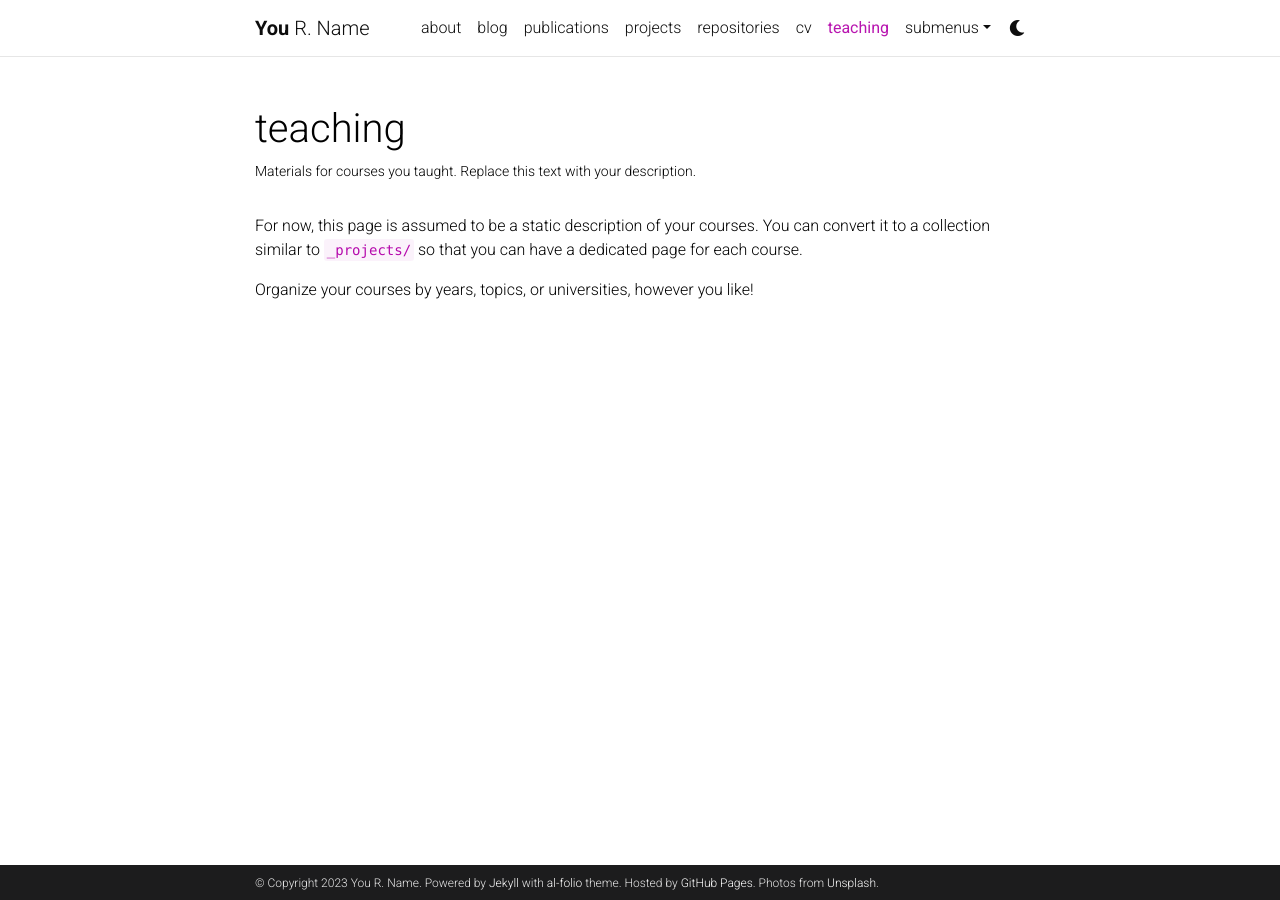
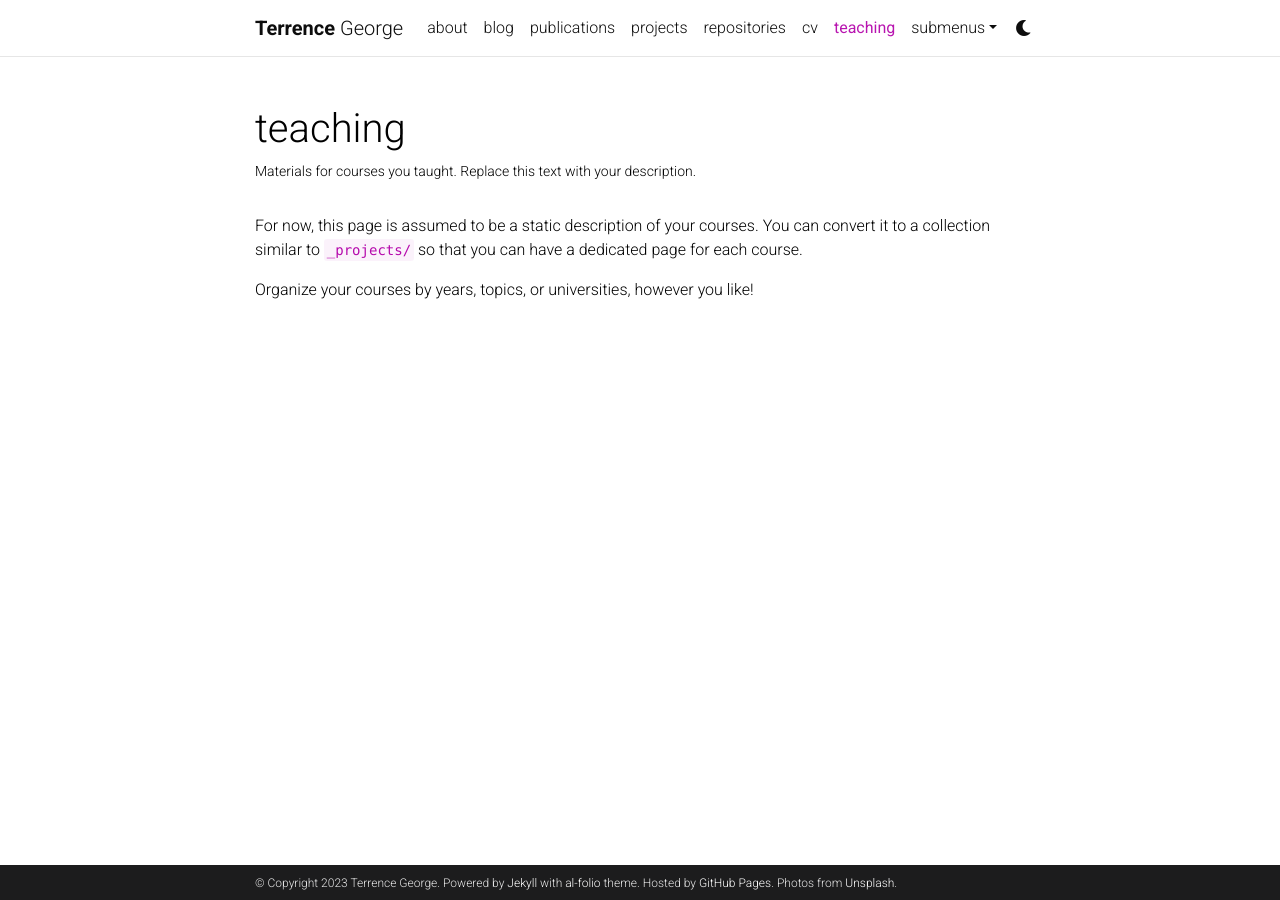
Before and after one commit to terrencegeorge/terrencegeorge.github.io, a Jekyll site: the page built from _pages/teaching.md, in a window 1280 px wide. Built offline with Jekyll 4.4.1, drawn with Linux system fonts in a browser that asks for light colours; comment, search, counter and statistics services are not loaded; a style sheet for code colours, icons or effects is not loaded.

Commit message:
Update _config.yml

```diff
--- a/_config.yml
+++ b/_config.yml
@@ -3,10 +3,10 @@
 # -----------------------------------------------------------------------------
 
 title: blank # the website title (if blank, full name will be used instead)
-first_name: You
-middle_name: R.
-last_name: Name
-email: you@example.com
+first_name: Terrence
+middle_name:
+last_name: George
+email: georgete@umich.edu
 description: > # the ">" symbol means to ignore newlines until "footer_text:"
   A simple, whitespace theme for academics. Based on [*folio](https://github.com/bogoli/-folio) design.
 footer_text: >
@@ -18,8 +18,8 @@ keywords: jekyll, jekyll-theme, academic-website, portfolio-website  # add your
 lang: en # the language of your site (for example: en, fr, cn, ru, etc.)
 icon: ⚛️  # the emoji used as the favicon (alternatively, provide image name in /assets/img/)
 
-url: https://alshedivat.github.io # the base hostname & protocol for your site
-baseurl: /al-folio # the subpath of your site, e.g. /blog/
+url: https://terrencegeorge.github.io # the base hostname & protocol for your site
+baseurl:  # the subpath of your site, e.g. /blog/
 last_updated: false # set to true if you want to display last updated in the footer
 impressum_path:  # set to path to include impressum link in the footer, use the same path as permalink in a page, helps to conform with EU GDPR
 
```
